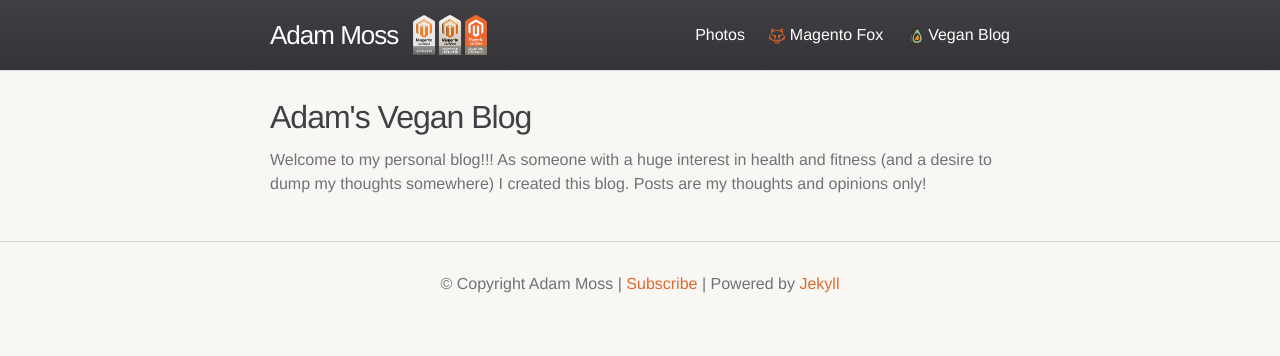
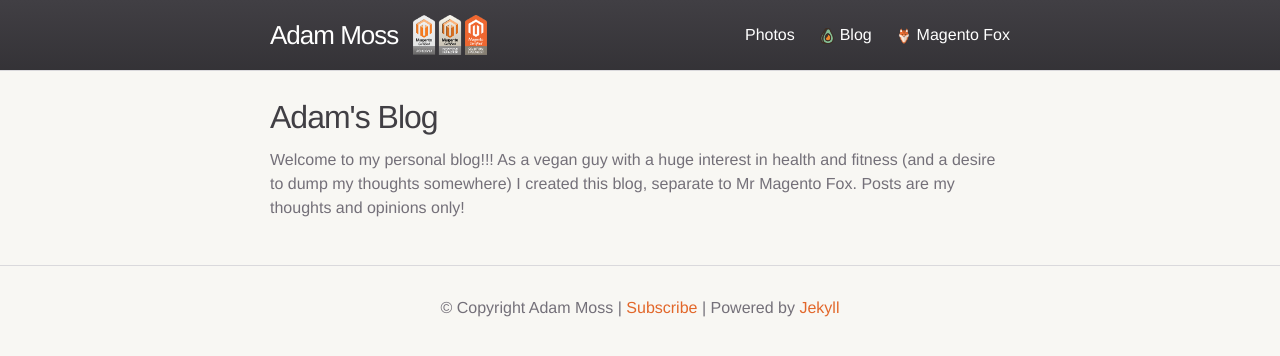
Before and after one commit to adampmoss/adampmoss.github.io, a Jekyll site: the page built from blog/index.html, in a window 1280 px wide. Shown: the top 356 px of the page. Built offline with Jekyll 4.4.1, drawn with Linux system fonts in a browser that asks for light colours; some web fonts are replaced.

```diff
--- a/_includes/icon-github.html
+++ /dev/null
@@ -1 +0,0 @@
-<a href="https://github.com/{{ include.username }}"><span class="icon icon--github">{% include icon-github.svg %}</span><span class="username">{{ include.username }}</span></a>
--- a/_includes/icon-twitter.html
+++ /dev/null
@@ -1 +0,0 @@
-<a href="https://twitter.com/{{ include.username }}"><span class="icon icon--twitter">{% include icon-twitter.svg %}</span><span class="username">{{ include.username }}</span></a>
--- a/vegan/index.html
+++ b/blog/index.html
@@ -1,19 +1,19 @@
 ---
 layout: default
-title: Adam's Vegan Blog
-heading: Adam's Vegan Blog
+title: Adam's Blog
+heading: Adam's Blog
 icon: icon-vegan.svg
-excerpt: Adam Moss's vegan opinion blog
-class: vegan
+excerpt: The personal online blog of Adam Moss
+class: blog
 in_menu: yes
-nav: Vegan Blog
+nav: Blog
 ---
 
 <div class="home">
   <h1 class="page-heading page-title">{{ page.heading }}</h1>
-  <p>Welcome to my personal blog!!! As someone with a huge interest in health and fitness (and a desire to dump my thoughts somewhere) I created this blog. Posts are my thoughts and opinions only!</p>
+  <p>Welcome to my personal blog!!! As a vegan guy with a huge interest in health and fitness (and a desire to dump my thoughts somewhere) I created this blog, separate to Mr Magento Fox. Posts are my thoughts and opinions only!</p>
   <ul class="post-list">
-    {% for post in site.categories.vegan %}
+    {% for post in site.categories.blog %}
       <li>
         <h2 class="post-list-heading">
           <a class="post-link" href="{{ post.url | prepend: site.baseurl }}">{{ post.title }}</a>
```
Also changed, not shown: _includes/icon-fox.svg.
